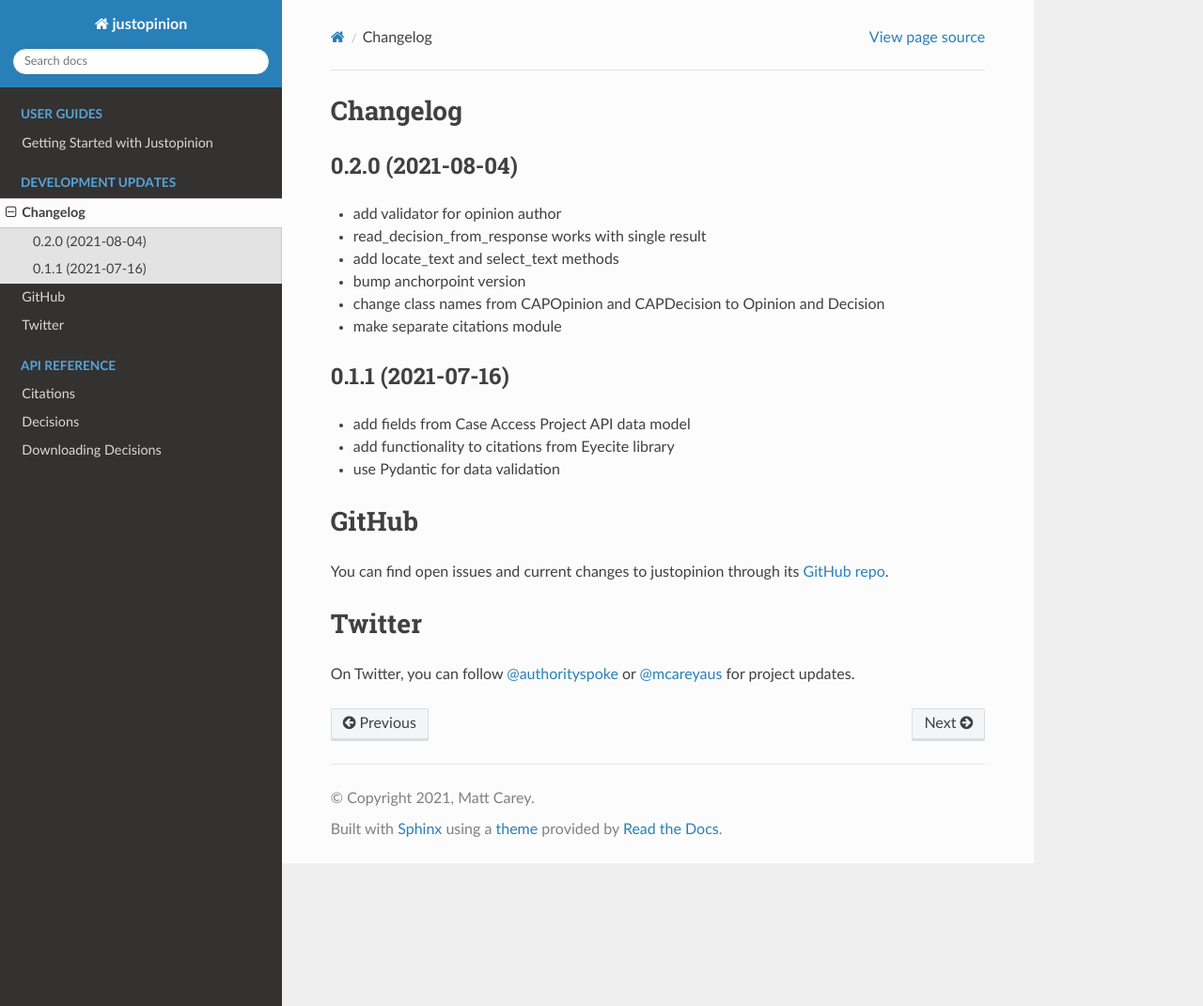
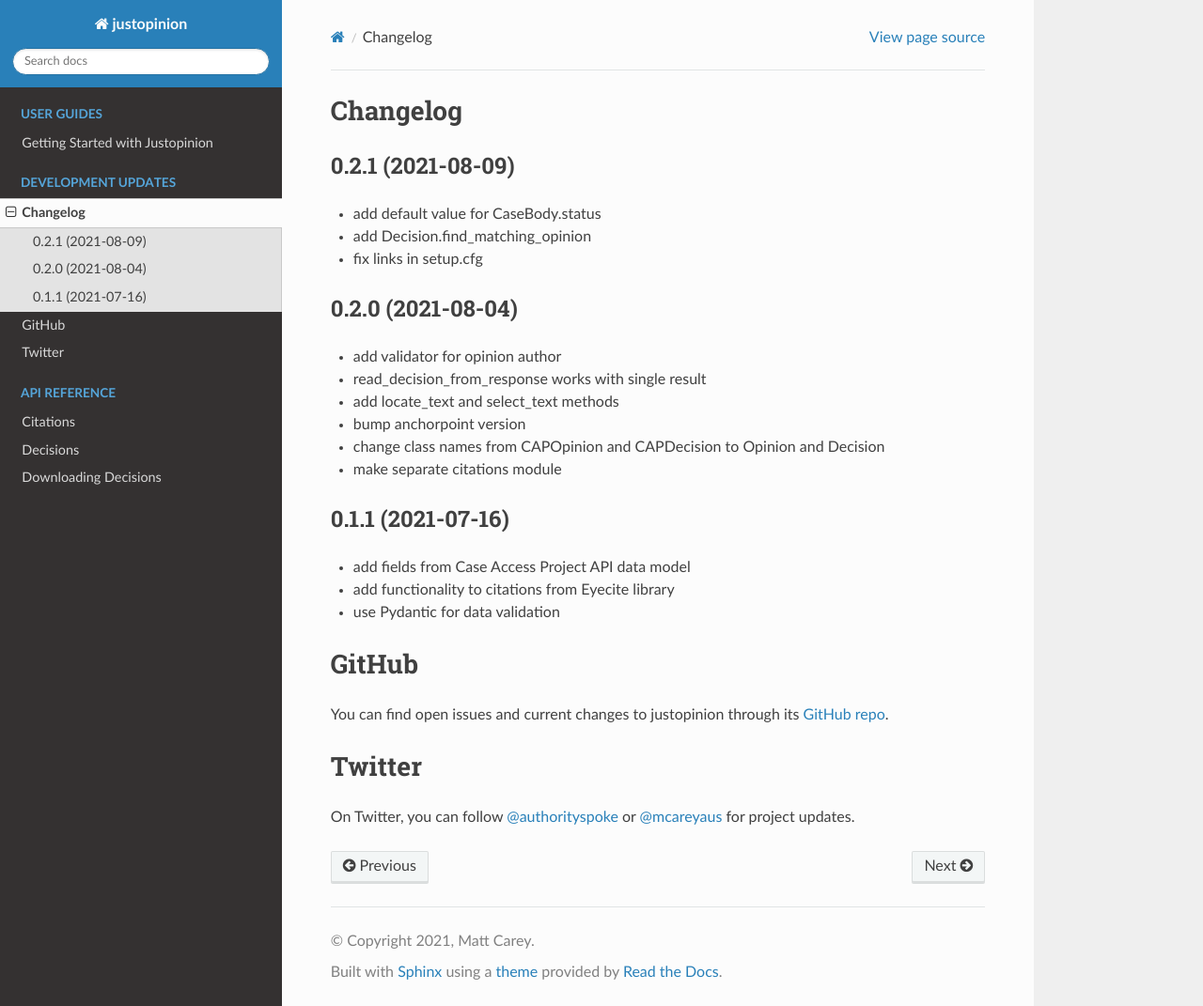
Before and after one commit to mscarey/justopinion, a Sphinx documentation site: the page built from docs/history/releases.rst, in a window 1280 px wide and 1071 px high. Shown: the whole window at 94% size. Built offline with Sphinx 7.4.7 and the Read the Docs theme 2.0.0, drawn with Linux system fonts in a browser that asks for light colours.

Commit message:
bump version to 0.2.1

```diff
--- a/changelog.rst
+++ b/changelog.rst
@@ -1,5 +1,11 @@
 Changelog
 =========
+0.2.1 (2021-08-09)
+------------------
+* add default value for CaseBody.status
+* add Decision.find_matching_opinion
+* fix links in setup.cfg
+
 0.2.0 (2021-08-04)
 ------------------
 * add validator for opinion author
--- a/docs/conf.py
+++ b/docs/conf.py
@@ -23,7 +23,7 @@
 author = "Matt Carey"
 
 # The full version, including alpha/beta/rc tags
-release = "0.2.0"
+release = "0.2.1"
 
 
 # -- General configuration ---------------------------------------------------
--- a/justopinion/__init__.py
+++ b/justopinion/__init__.py
@@ -1,4 +1,4 @@
 from justopinion.download import CAPClient
 from justopinion.decisions import Decision, Opinion
 
-__version__ = "0.2.0"
+__version__ = "0.2.1"
```
